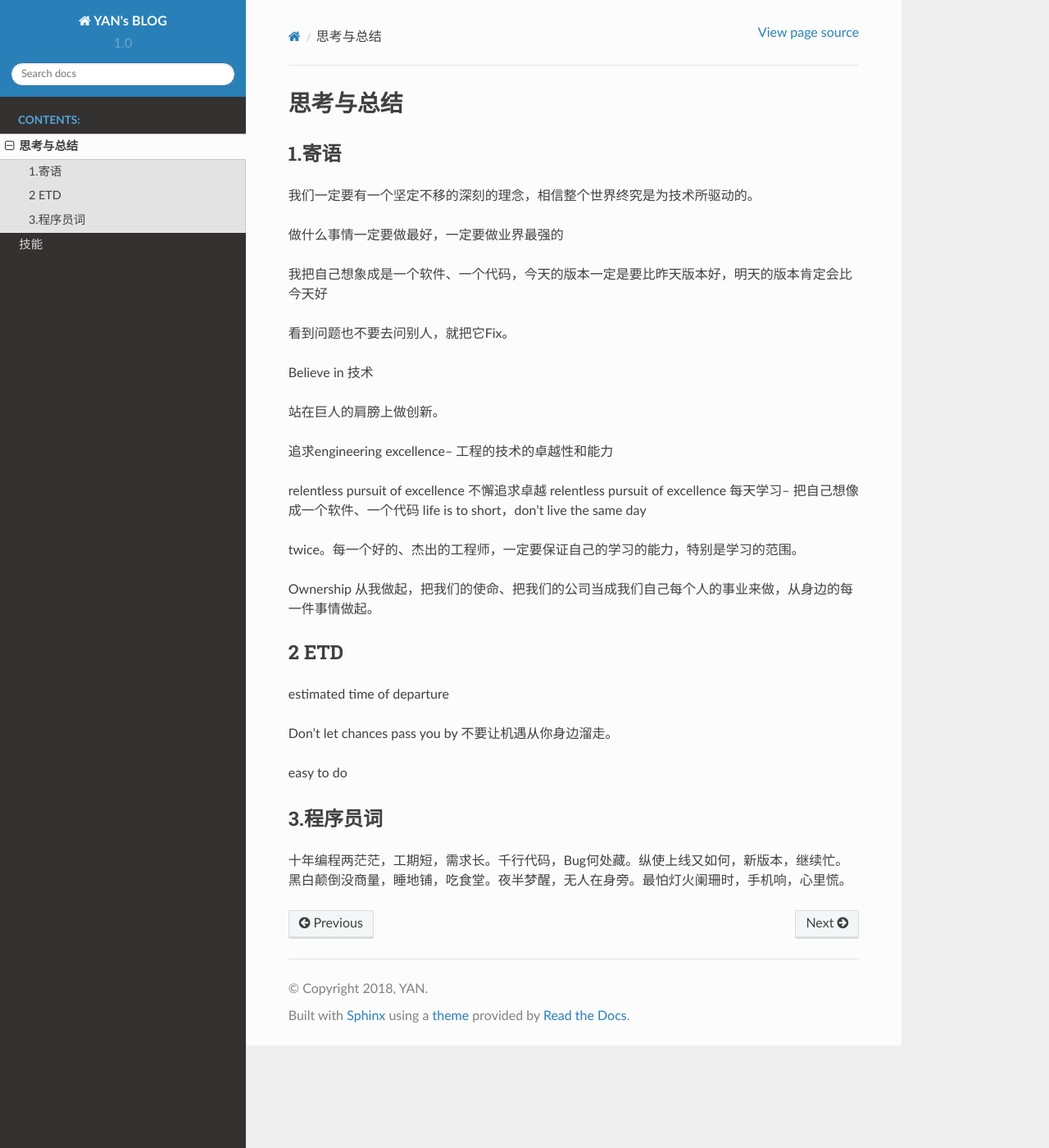
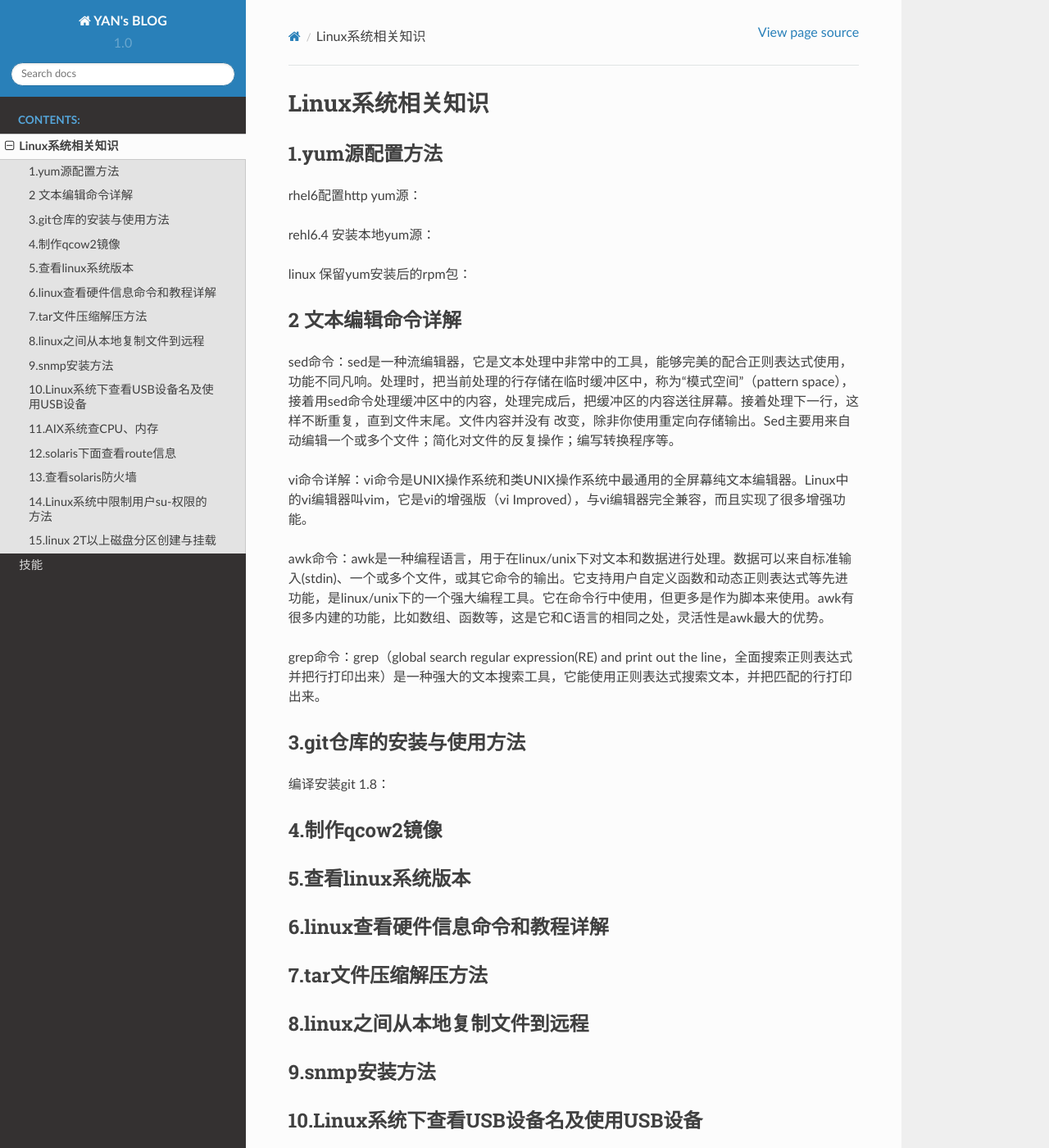
Before and after one commit to jeque/mkdocs, a Sphinx documentation site: the page built from source/study.rst, in a window 1280 px wide and 1400 px high. Shown: the whole window at 82% size. Built offline with Sphinx 7.4.7 and the Read the Docs theme 2.0.0, drawn with Linux system fonts in a browser that asks for light colours; pages that are not in the unit, such as notebooks, are missing from menus; some of the changed text lies outside the part shown.

Commit message:
study
study

```diff
--- a/source/study.rst
+++ b/source/study.rst
@@ -1,42 +1,63 @@
-思考与总结
+Linux系统相关知识
 ======================
 
-1.寄语
+1.yum源配置方法
 ---------------------
 
-我们一定要有一个坚定不移的深刻的理念，相信整个世界终究是为技术所驱动的。
+rhel6配置http yum源：
 
-做什么事情一定要做最好，一定要做业界最强的
+rehl6.4 安装本地yum源：
 
-我把自己想象成是一个软件、一个代码，今天的版本一定是要比昨天版本好，明天的版本肯定会比今天好
-
-看到问题也不要去问别人，就把它Fix。
+linux 保留yum安装后的rpm包：
 
 
-Believe in 技术
-
-站在巨人的肩膀上做创新。
-
-追求engineering excellence-- 工程的技术的卓越性和能力
-
-relentless pursuit of excellence  不懈追求卓越 relentless pursuit of excellence
-每天学习-- 把自己想像成一个软件、一个代码   life is to short，don't live the same day
-
-twice。每一个好的、杰出的工程师，一定要保证自己的学习的能力，特别是学习的范围。
-
-Ownership  从我做起，把我们的使命、把我们的公司当成我们自己每个人的事业来做，从身边的每一件事情做起。
-
-
-2 ETD
+2 文本编辑命令详解
 ---------------------
 
-estimated time of departure
+sed命令：sed是一种流编辑器，它是文本处理中非常中的工具，能够完美的配合正则表达式使用，功能不同凡响。处理时，把当前处理的行存储在临时缓冲区中，称为“模式空间”（pattern space），接着用sed命令处理缓冲区中的内容，处理完成后，把缓冲区的内容送往屏幕。接着处理下一行，这样不断重复，直到文件末尾。文件内容并没有 改变，除非你使用重定向存储输出。Sed主要用来自动编辑一个或多个文件；简化对文件的反复操作；编写转换程序等。
 
-Don't let chances pass you by  不要让机遇从你身边溜走。
+vi命令详解：vi命令是UNIX操作系统和类UNIX操作系统中最通用的全屏幕纯文本编辑器。Linux中的vi编辑器叫vim，它是vi的增强版（vi Improved），与vi编辑器完全兼容，而且实现了很多增强功能。
 
-easy to do
+awk命令：awk是一种编程语言，用于在linux/unix下对文本和数据进行处理。数据可以来自标准输入(stdin)、一个或多个文件，或其它命令的输出。它支持用户自定义函数和动态正则表达式等先进功能，是linux/unix下的一个强大编程工具。它在命令行中使用，但更多是作为脚本来使用。awk有很多内建的功能，比如数组、函数等，这是它和C语言的相同之处，灵活性是awk最大的优势。
 
-3.程序员词
+grep命令：grep（global search regular expression(RE) and print out the line，全面搜索正则表达式并把行打印出来）是一种强大的文本搜索工具，它能使用正则表达式搜索文本，并把匹配的行打印出来。
+
+3.git仓库的安装与使用方法
 ---------------------
-十年编程两茫茫，工期短，需求长。千行代码，Bug何处藏。纵使上线又如何，新版本，继续忙。
-黑白颠倒没商量，睡地铺，吃食堂。夜半梦醒，无人在身旁。最怕灯火阑珊时，手机响，心里慌。
+编译安装git 1.8：
+
+4.制作qcow2镜像
+---------------------
+
+5.查看linux系统版本
+----------------------
+
+6.linux查看硬件信息命令和教程详解
+----------------------------------
+
+7.tar文件压缩解压方法
+-----------------------
+
+8.linux之间从本地复制文件到远程
+---------------------------------
+
+9.snmp安装方法
+------------------
+
+10.Linux系统下查看USB设备名及使用USB设备
+----------------------------------------
+
+11.AIX系统查CPU、内存
+-------------------------
+
+12.solaris下面查看route信息
+-----------------------------
+
+13.查看solaris防火墙
+----------------------
+
+14.Linux系统中限制用户su-权限的方法
+------------------------------------
+
+15.linux 2T以上磁盘分区创建与挂载
+----------------------------------
```
